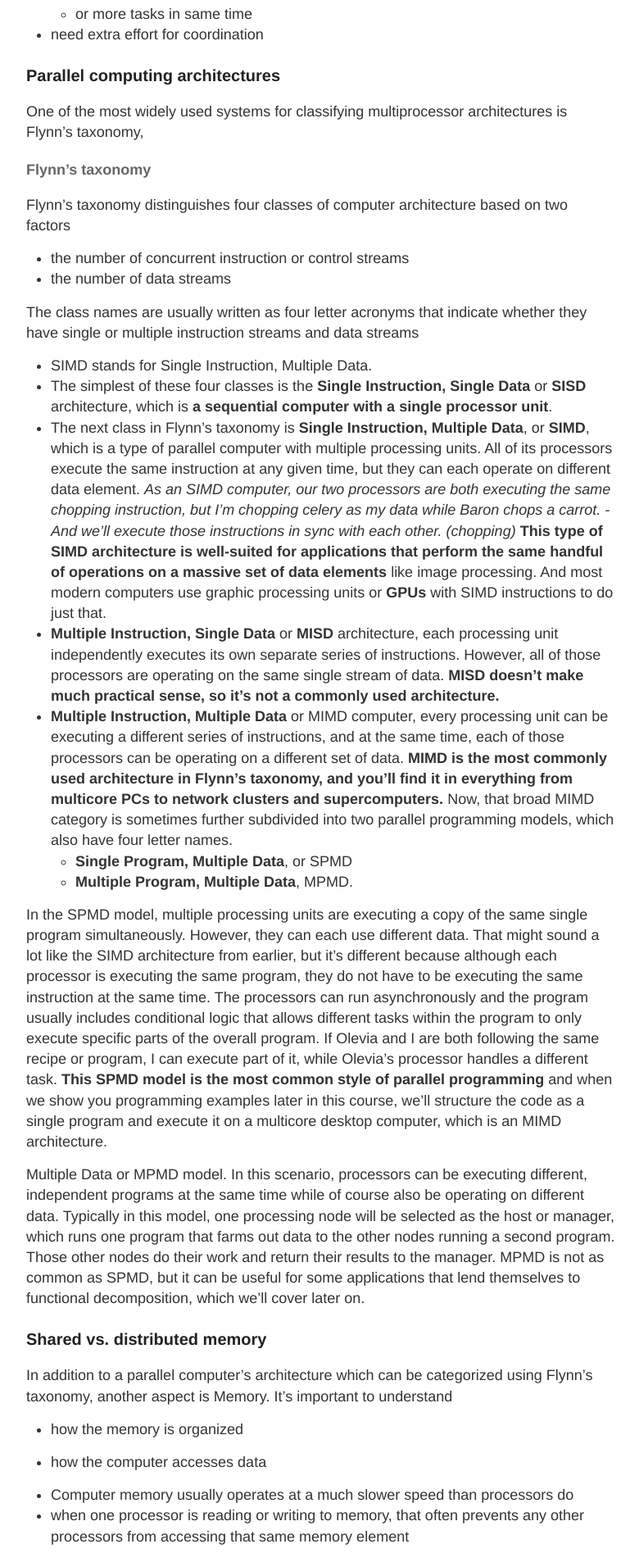
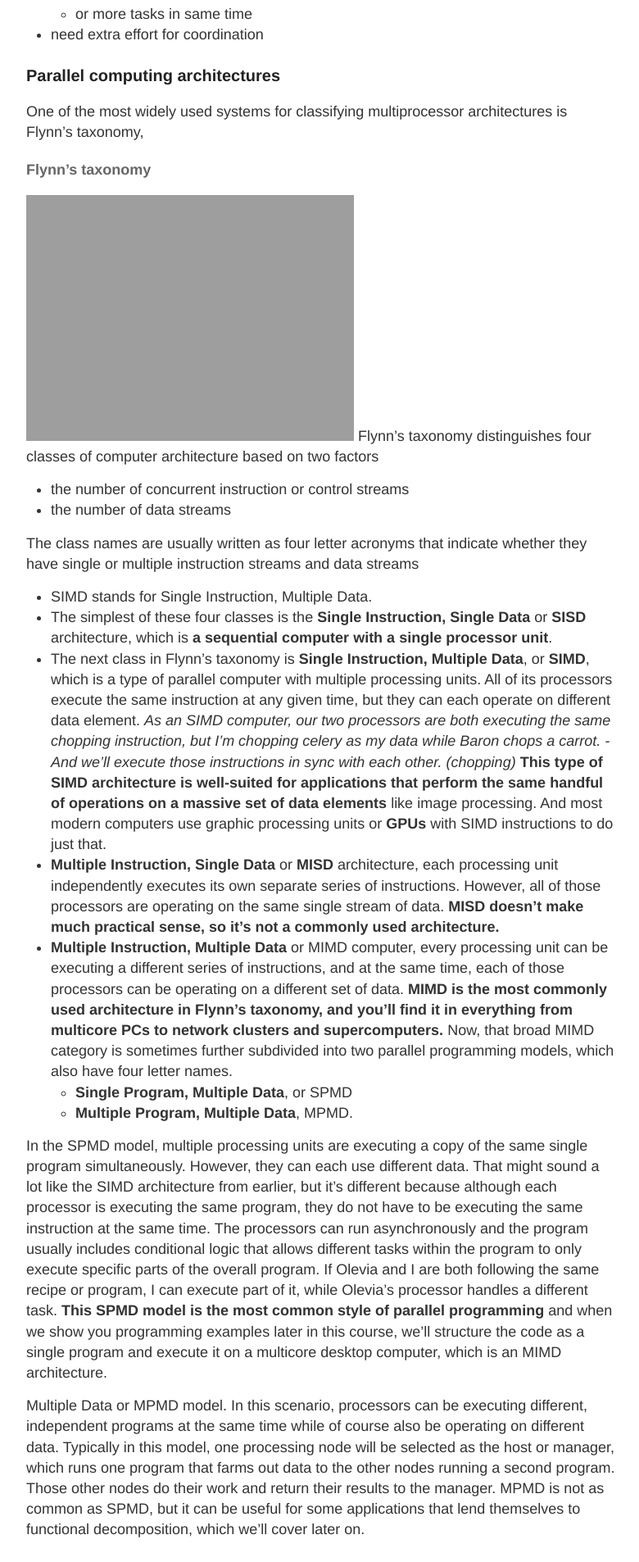
Before and after one commit to KevKeyingLi/KevKeyingLi.github.io, a Jekyll site: the page built from drafts/Parallel and Concurrent Programming with Java/2020-12-16 Parallel and Concurrent Programming with Java.md, in a window 1280 px wide. Shown: the part 628-2534 px from the top of the page at 82% size, without its empty margins (248-1028 px from the left). Built offline with Jekyll 4.4.1, drawn with Linux system fonts in a browser that asks for light colours; our own code applies the rules of GitHub Pages for plain Markdown files.

Commit message:
Reorg parallel notes

```diff
--- a/drafts/2020-12-16 Parallel and Concurrent Programming with Java.md
+++ b/drafts/Parallel and Concurrent Programming with Java/2020-12-16 Parallel and Concurrent Programming with Java.md
@@ -16,7 +16,7 @@ Parrallel
 One of the most widely used systems for classifying multiprocessor architectures is Flynn's taxonomy,
 
 #### Flynn's taxonomy
-
+![Flynn's taxonomy](./images/Flynn's Taxonomy.png)
 Flynn's taxonomy distinguishes four classes of computer architecture based on two factors
 * the number of concurrent instruction or control streams
 * the number of data streams
```
Also changed, not shown: drafts/Parallel and Concurrent Programming with Java/Distributed Memory Architecture.png (deleted), drafts/Parallel and Concurrent Programming with Java/Flynn's Taxonomy.png (deleted), drafts/Parallel and Concurrent Programming with Java/MPMD.png (deleted), drafts/Parallel and Concurrent Programming with Java/NUMA Non-uniform memory access.png (deleted), drafts/Parallel and Concurrent Programming with Java/Pipeline.png (deleted), drafts/Parallel and Concurrent Programming with Java/Producer-Consumer Semaphore.png (deleted), drafts/Parallel and Concurrent Programming with Java/Reentrant lock 2.png (deleted), drafts/Parallel and Concurrent Programming with Java/SMP Symmetric Multiprocessing.png (deleted), drafts/Parallel and Concurrent Programming with Java/SPMD.png (deleted), drafts/Parallel and Concurrent Programming with Java/images/Monitor0.png (renamed from drafts/Parallel and Concurrent Programming with Java/Monitor0.png), drafts/Parallel and Concurrent Programming with Java/images/Monitor1.png (renamed from drafts/Parallel and Concurrent Programming with Java/Monitor1.png), drafts/Parallel and Concurrent Programming with Java/images/Monitor3.png (renamed from drafts/Parallel and Concurrent Programming with Java/Monitor3.png), drafts/Parallel and Concurrent Programming with Java/images/Monitor4.png (renamed from drafts/Parallel and Concurrent Programming with Java/Monitor4.png), drafts/Parallel and Concurrent Programming with Java/images/Reentrant lock 1.png (renamed from drafts/Parallel and Concurrent Programming with Java/Reentrant lock 1.png), 11 other files.
